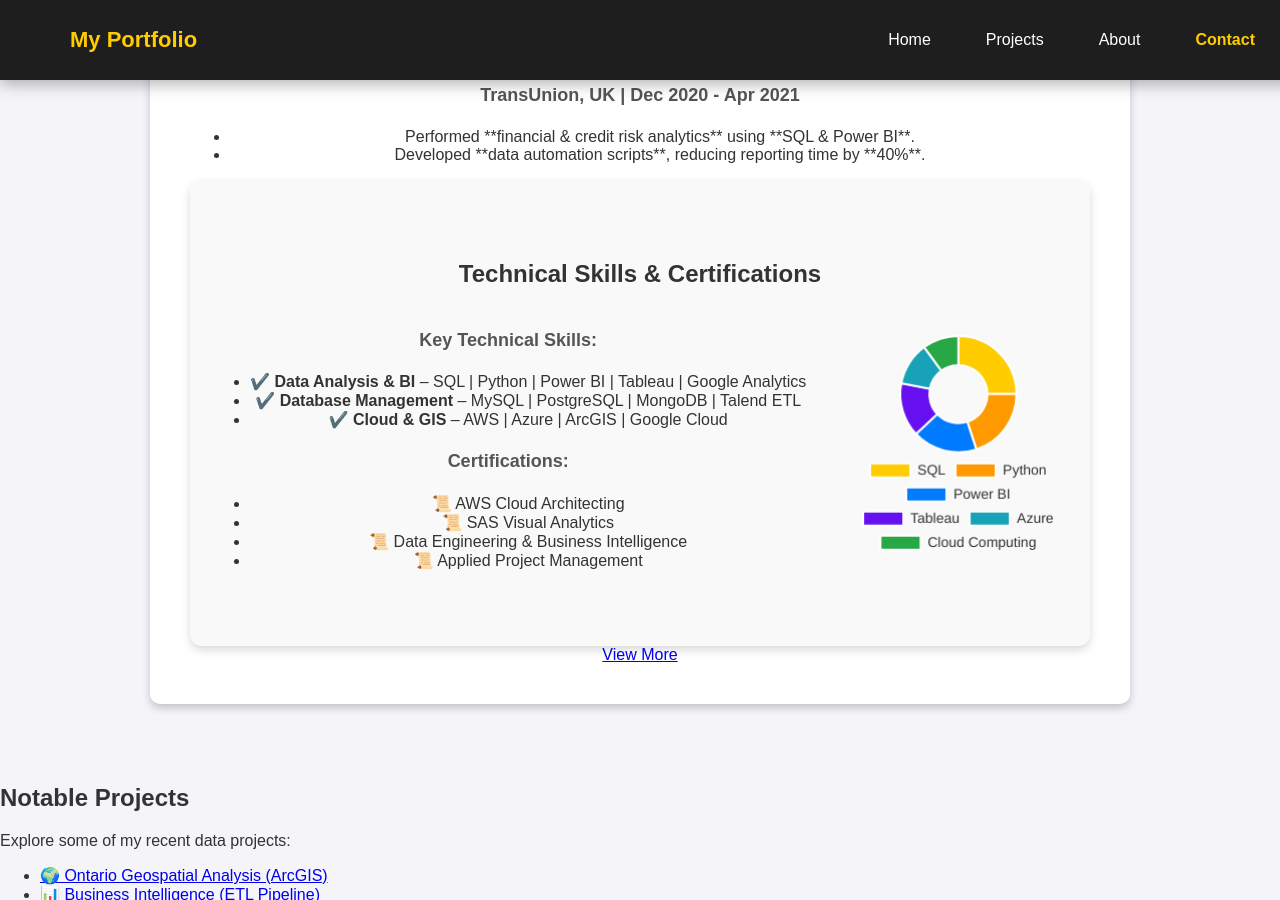
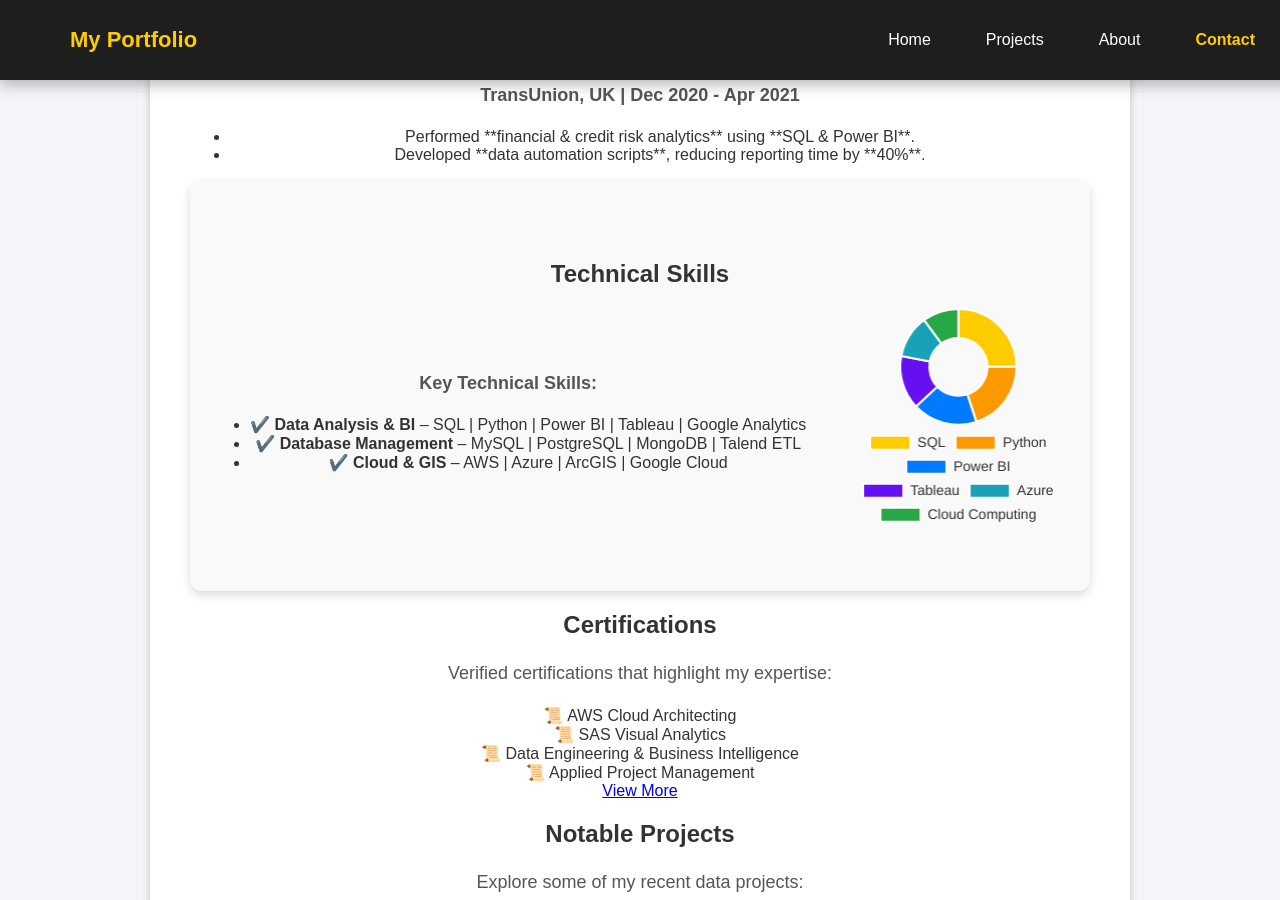
Before and after one commit to Vicmandip1/Portfolio, a Jekyll site: the page about.html, which Jekyll copies as it is, in a window 1280 px wide and 900 px high, scrolled down 1997 px. Built offline with Jekyll 4.4.1, drawn with Linux system fonts in a browser that asks for light colours.

Commit message:
Update about.html

```diff
--- a/about.html
+++ b/about.html
@@ -49,7 +49,7 @@
 </header>
 
 <!-- About Me Section -->
-<section class="about">
+<section id="about-section" class="about">
     <div class="container">
         <!-- Profile Image -->
         <div class="profile">
@@ -117,11 +117,10 @@
     </div>
 </section>
 
-<!-- ✅ Skills & Certifications -->
-<section class="skills">
+<!-- ✅ Skills Section -->
+<section id="skills-section" class="skills">
     <div class="container">
-        <h2>Technical Skills & Certifications</h2>
-
+        <h2>Technical Skills</h2>
         <div class="skills-content">
             <!-- ✅ Skills List -->
             <div class="skills-text">
@@ -130,14 +129,6 @@
                     <li>✔️ <b>Data Analysis & BI</b> – SQL | Python | Power BI | Tableau | Google Analytics</li>
                     <li>✔️ <b>Database Management</b> – MySQL | PostgreSQL | MongoDB | Talend ETL</li>
                     <li>✔️ <b>Cloud & GIS</b> – AWS | Azure | ArcGIS | Google Cloud</li>
-                </ul>
-
-                <p><b>Certifications:</b></p>
-                <ul class="certifications-list">
-                    <li>📜 AWS Cloud Architecting</li>
-                    <li>📜 SAS Visual Analytics</li>
-                    <li>📜 Data Engineering & Business Intelligence</li>
-                    <li>📜 Applied Project Management</li>
                 </ul>
             </div>
 
@@ -149,7 +140,29 @@
     </div>
 </section>
 
-        <!-- "View More" Button - Placed within the grid -->
+<!-- ✅ Certifications Section -->
+<section id="certifications-section" class="certifications">
+    <div class="container">
+        <h2>Certifications</h2>
+        <p>Verified certifications that highlight my expertise:</p>
+
+        <!-- ✅ Certifications Grid -->
+        <div class="cert-grid">
+            <div class="cert-item">
+                📜 AWS Cloud Architecting
+            </div>
+            <div class="cert-item">
+                📜 SAS Visual Analytics
+            </div>
+            <div class="cert-item">
+                📜 Data Engineering & Business Intelligence
+            </div>
+            <div class="cert-item">
+                📜 Applied Project Management
+            </div>
+        </div>
+
+        <!-- "View More" Button -->
         <div class="cert-more">
             <a href="certifications.html" class="cta-button">View More</a>
         </div>
```
